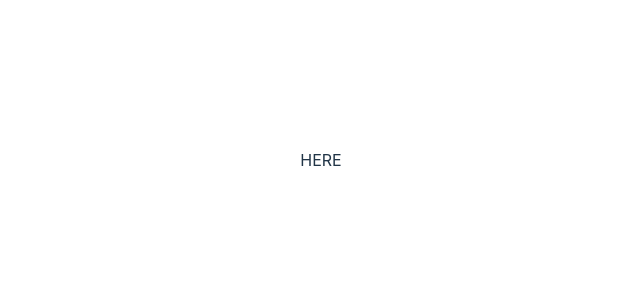
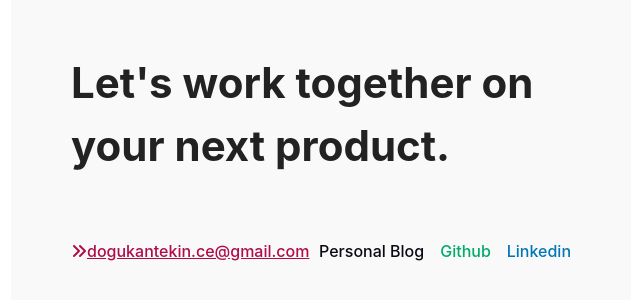
Before and after one commit to brrkrmn/vercel-check-portfolio, a React (Vite) app: page / in a window 1280 px wide. Shown: the part 240-540 px from the top of the page, without its empty margins (319-959 px from the left). Built offline with nearby package versions, Linux system fonts and the light colour scheme.

Commit message:
add footer

```diff
--- a/src/App.jsx
+++ b/src/App.jsx
@@ -1,9 +1,11 @@
 import './App.css'
+import { Footer } from './components/Footer'
+
 function App() {
 
   return (
     <>
-      HERE
+      <Footer />
     </>
   )
 }
```
